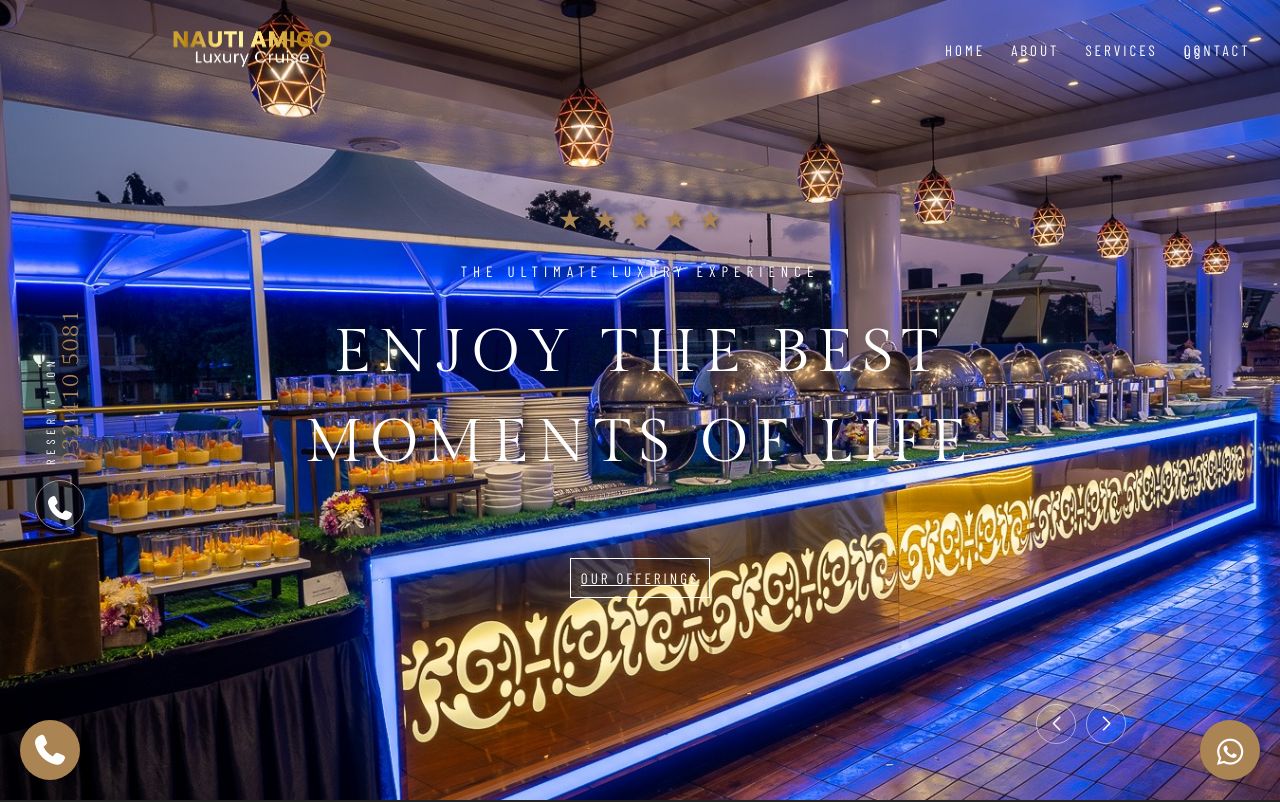
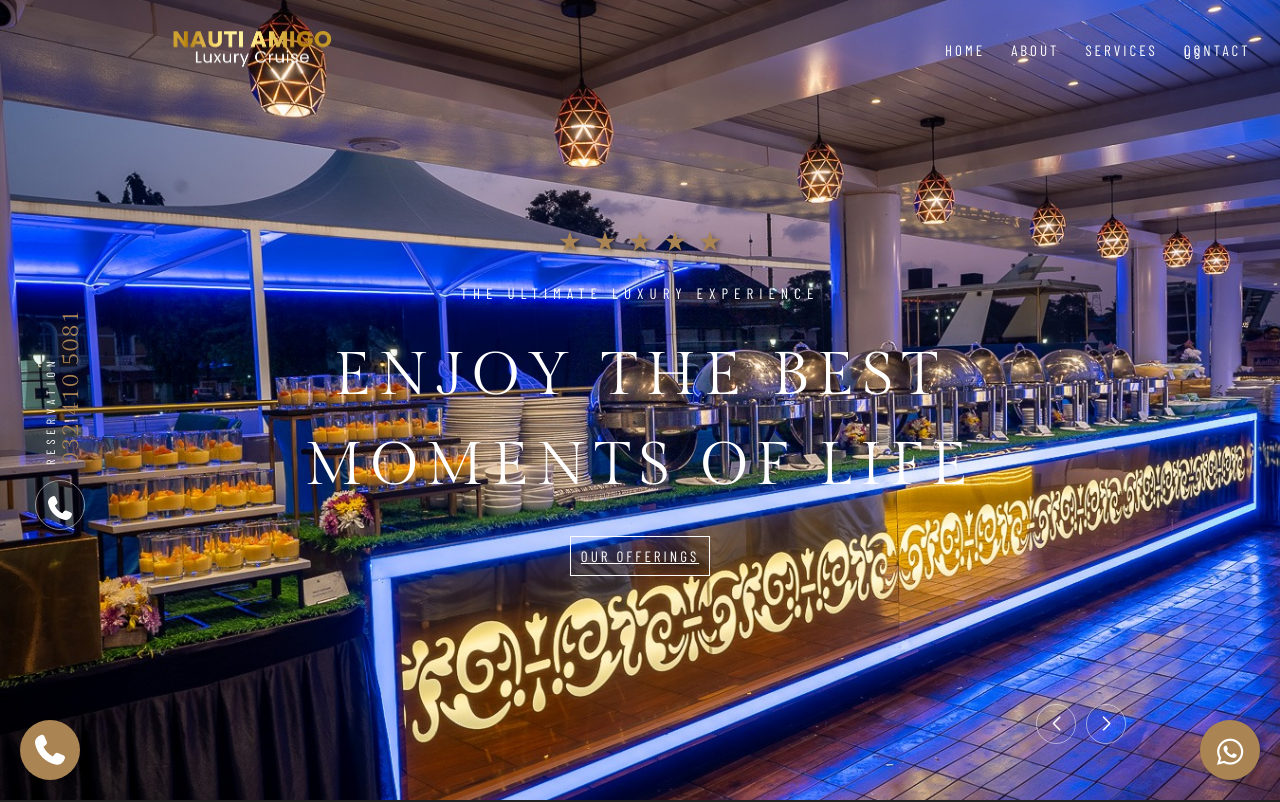
Before and after one commit to Kratagya-Webkorps/nautiamigo-angular, an Angular app: page / in a window 1280 px wide. Shown: the top 802 px of the page. Built offline with nearby package versions, Linux system fonts and the light colour scheme.

Commit message:
REduce gap between our offerings in hero page

```diff
--- a/src/app/hero-section/hero-section.component.css
+++ b/src/app/hero-section/hero-section.component.css
@@ -96,7 +96,7 @@
   overflow: hidden;
   transition: color 0.3s;
   z-index: 1;
-  margin-top: 30px;
+  margin-top: -15px;
 }
 .offer-btn span {
   position: relative;
```
